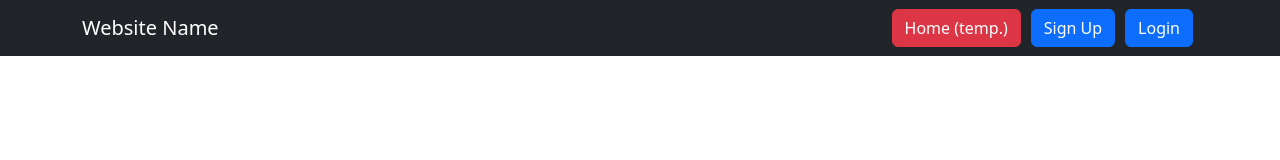
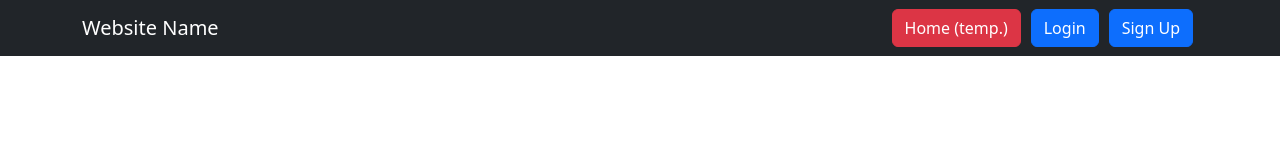
Before and after one commit to JoshThorntonDev/a1-3786643-3785167, a React (Create React App) app: page / in a window 1280 px wide. Shown: the top 160 px of the page. Built offline with nearby package versions, Linux system fonts and the light colour scheme.

Commit message:
Replace login and sign up buttons with logout button when logged in

```diff
--- a/src/App.js
+++ b/src/App.js
@@ -20,7 +20,7 @@ function App() {
 
   return (
     <BrowserRouter>
-      <Header />
+      <Header logout={logout} currentUser={currentUser}/>
       <div className="container">
         <Routes>
           <Route path="/" element={currentUser} />
--- a/src/components/Header.js
+++ b/src/components/Header.js
@@ -5,7 +5,7 @@ import Navbar from "react-bootstrap/Navbar";
 import Container from "react-bootstrap/Container";
 import { useNavigate } from "react-router-dom";
 
-function Header() {
+function Header({logout, currentUser}) {
   const navigate = useNavigate();
 
   return (
@@ -25,6 +25,29 @@ function Header() {
             Home (temp.)
           </Button>
 
+          {currentUser ? (
+            <Button
+              onClick={() => {
+                logout();
+                navigate("/", {
+                  replace: true,
+                });
+              }}
+            >
+              Logout
+            </Button>
+          ) : (
+            <div>
+              <Button
+                variant="primary"
+                onClick={() => {
+                  navigate("/login", {
+                    replace: true,
+                  });
+                }}
+              >
+                Login
+              </Button>
               <Button
                 variant="primary"
                 onClick={() => {
@@ -35,17 +58,8 @@ function Header() {
               >
                 Sign Up
               </Button>
-
-          <Button
-            variant="primary"
-            onClick={() => {
-              navigate("/login", {
-                replace: true,
-              });
-            }}
-          >
-            Login
-          </Button>
+            </div>
+          )}
         </Navbar.Collapse>
       </Container>
     </Navbar>
```
Lines whose indentation alone changed are shown as unchanged.
